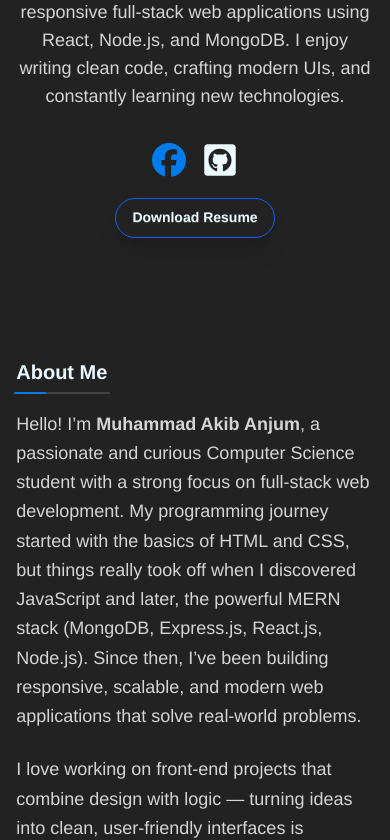
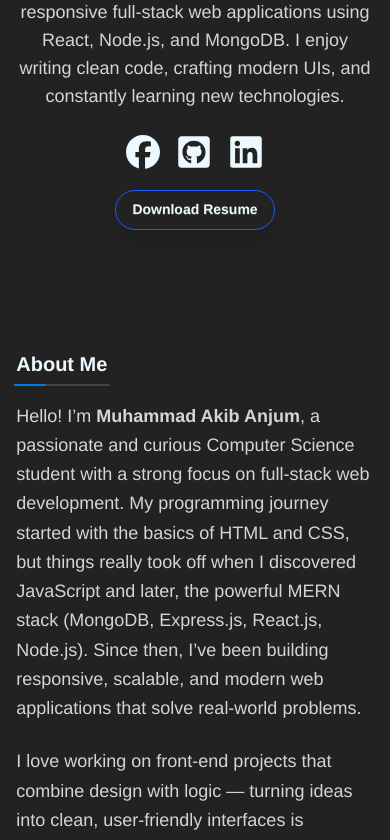
Before and after one commit to Akib-dev1/Professional-Portfolio, a React (Vite) app: page / in a window 390 px wide. Shown: the part 780-1620 px from the top of the page. Built offline with nearby package versions, Linux system fonts and the light colour scheme.

Commit message:
Linkedin Added

```diff
--- a/src/Components/Footer.jsx
+++ b/src/Components/Footer.jsx
@@ -1,6 +1,7 @@
 import React from "react";
 import { FaGithubSquare } from "react-icons/fa";
 import { FaFacebook } from "react-icons/fa6";
+import { FaLinkedin } from "react-icons/fa";
 
 const Footer = () => {
   return (
@@ -14,10 +15,22 @@ const Footer = () => {
         </aside>
         <nav className="grid-flow-col items-center gap-4 md:place-self-center md:justify-self-end">
           <a href="https://www.facebook.com/akib.anjum.5" target="_blank">
-            <FaFacebook size={24} />
+            <FaFacebook
+              size={24}
+              className="hover:text-blue-500 hover:scale-120 duration-150 ease-in"
+            />
           </a>
           <a href="https://github.com/Akib-dev1" target="_blank">
-            <FaGithubSquare size={26} />
+            <FaGithubSquare
+              size={26}
+              className="hover:text-[#D5D5D5] hover:scale-120 duration-150 ease-in"
+            />
+          </a>
+          <a href="https://www.linkedin.com/in/muhammad-akib" target="_blank">
+            <FaLinkedin
+              size={26}
+              className="hover:text-blue-600 hover:scale-120 duration-150 ease-in"
+            />
           </a>
         </nav>
       </footer>
--- a/src/Routes/Home.jsx
+++ b/src/Routes/Home.jsx
@@ -1,7 +1,7 @@
 import React from "react";
 import AboutMe from "../Sections/AboutMe";
 import Skills from "../Sections/Skills";
-import { FaGithubSquare } from "react-icons/fa";
+import { FaGithubSquare, FaLinkedin } from "react-icons/fa";
 import { FaFacebook } from "react-icons/fa6";
 import Education from "../Sections/Education";
 import Projects from "../Sections/Projects";
@@ -30,12 +30,27 @@ const Home = ({ projects }) => {
               Node.js, and MongoDB. I enjoy writing clean code, crafting modern
               UIs, and constantly learning new technologies.
             </p>
-            <div className="flex items-center gap-4 mt-8 justify-center md:justify-start">
+            <div className="flex items-center gap-4 mt-6 justify-center md:justify-start">
               <a href="https://www.facebook.com/akib.anjum.5" target="_blank">
-                <FaFacebook size={34} className="text-[#007CED]" />
+                <FaFacebook
+                  size={34}
+                  className="hover:text-blue-500 hover:scale-120 duration-150 ease-in"
+                />
               </a>
               <a href="https://github.com/Akib-dev1" target="_blank">
-                <FaGithubSquare size={36} />
+                <FaGithubSquare
+                  size={36}
+                  className="hover:scale-120 duration-150 ease-in"
+                />
+              </a>
+              <a
+                href="https://www.linkedin.com/in/muhammad-akib"
+                target="_blank"
+              >
+                <FaLinkedin
+                  size={36}
+                  className="hover:text-blue-600 hover:scale-120 duration-150 ease-in"
+                />
               </a>
             </div>
             <div className="mt-5 flex items-center justify-center md:justify-start">
```
